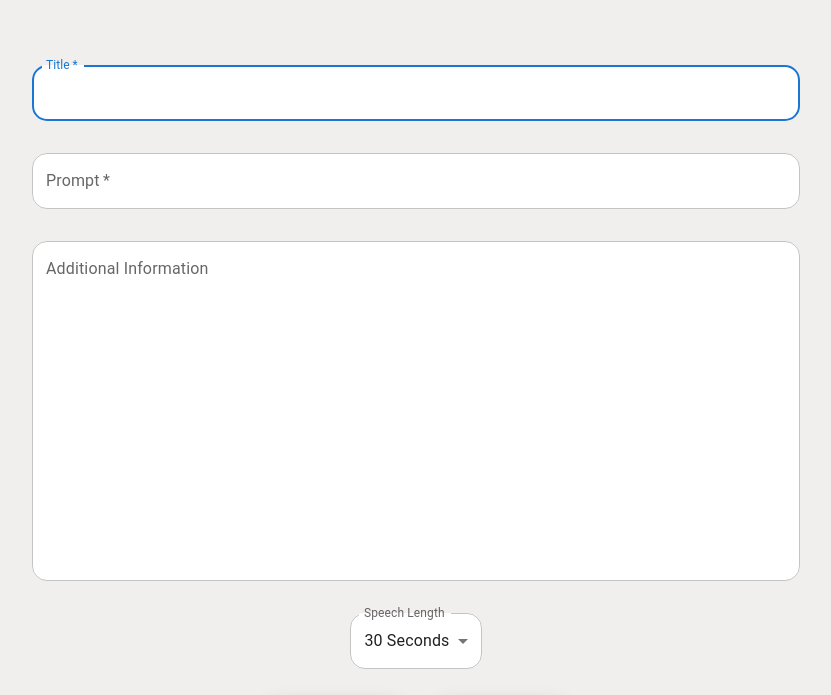
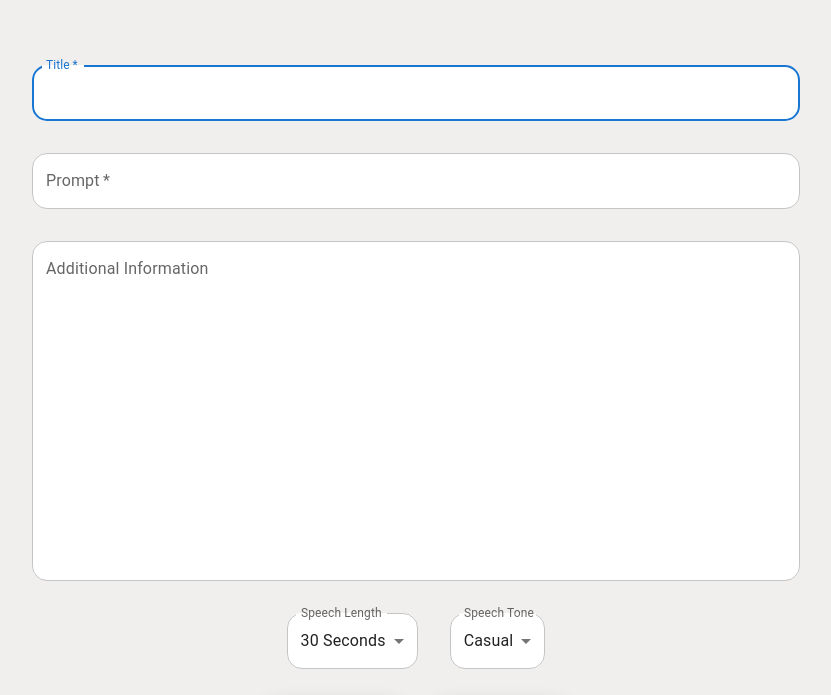
Before and after one commit to MohithJ249/Spiral.ai, a React (Create React App) app: page /NewScript in a window 1280 px wide. Shown: the part 105-800 px from the top of the page, without its empty margins (224-1055 px from the left). Built offline with nearby package versions, Linux system fonts and the light colour scheme; no server answers; what aws-amplify would draw is missing.

Commit message:
added tone dropdown

```diff
--- a/src/content/NewScript/index.tsx
+++ b/src/content/NewScript/index.tsx
@@ -14,6 +14,7 @@ export default function NewScriptPage() {
     const [prompt, setPrompt] = useState<string>('');
     const [additionalInfo, setAdditionalInfo] = useState<string>('');
     const [speechTime, setSpeechTime] = useState<number>(30);
+    const [tone, setTone] = useState<string>('Casual');
 
     const [createScript] = useCreateScriptMutation();
     const [loading, setLoading] = useState<boolean>(false);
@@ -31,7 +32,8 @@ export default function NewScriptPage() {
         if(title !== '' && prompt !== '') {
             setErrorText(null);
 
-            const content = prompt + ". Make sure to include this information: " + additionalInfo + ". Max limit 128 characters.";
+            const content = prompt + ". Make the script "+speechTime+" seconds long with a "+tone+" tone. Make sure to include this information: " + additionalInfo + ". Max limit 128 characters.";
+            console.log(content);
 
             openai.chat.completions.create({
                 model: "gpt-3.5-turbo",
@@ -188,6 +190,22 @@ export default function NewScriptPage() {
                         <MenuItem key={6} value={300}>5 Minutes</MenuItem>
                     </TextField>
 
+                    <TextField
+                        value={tone}
+                        id='toneSelector'
+                        label="Speech Tone"
+                        select
+                        onChange={(e) => setTone(e.target.value)}
+                        sx={{margin: 2, ...TextfieldStyling}}
+                    >
+                        <MenuItem key={1} value={"Casual"}>Casual</MenuItem>
+                        <MenuItem key={2} value={"Persuasive"}>Persuasive</MenuItem>
+                        <MenuItem key={3} value={"Professional"}>Professional</MenuItem>
+                        <MenuItem key={4} value={"Academic"}>Academic</MenuItem>
+                        <MenuItem key={5} value={"Dramatic"}>Dramatic</MenuItem>
+                        <MenuItem key={6} value={"Humorous"}>Humorous</MenuItem>
+                    </TextField>
+
                     <PDFReader getExtractedText={handleExtractedText} addtionalInfo={additionalInfo} onSetAdditionalInfo={setAdditionalInfo} margin={2}/>
 
                     <Fab
```
